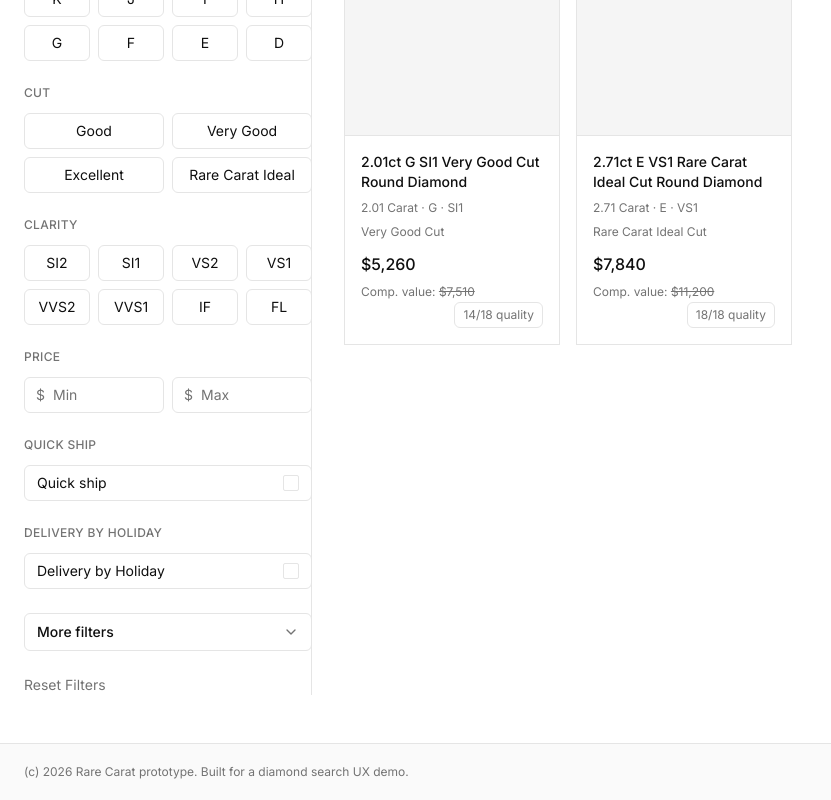
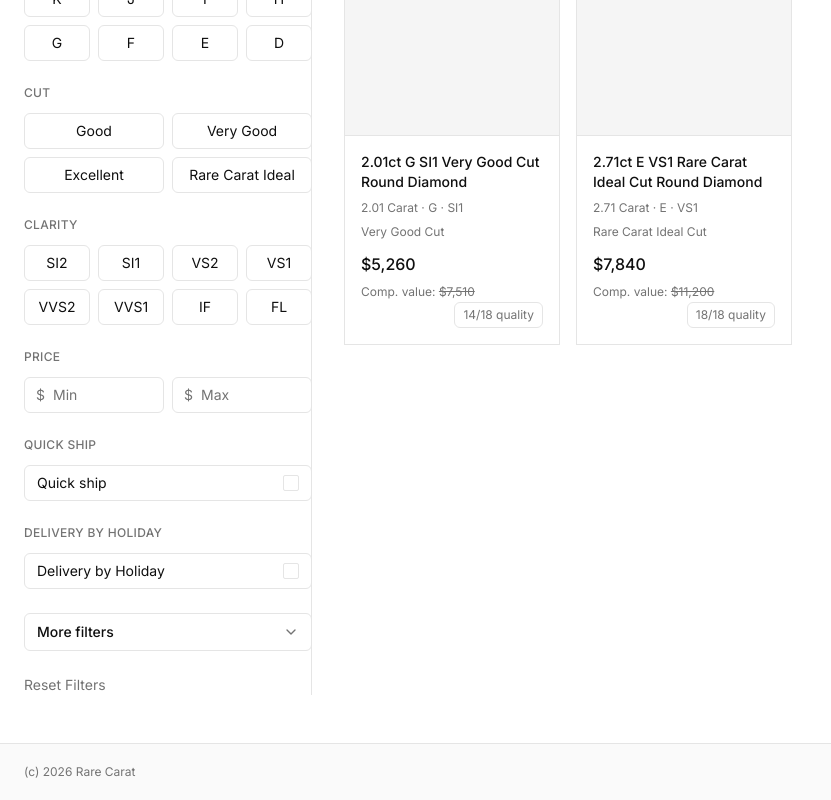
Before and after one commit to Nyaoke/Nyaoke, a Next.js app: page /diamond-search in a window 1280 px wide. Shown: the part 1009-1809 px from the top of the page, without its empty margins (0-831 px from the left). Built offline with nearby package versions, Linux system fonts and the light colour scheme.

Commit message:
Polish diamond search footer copy
Co-authored-by: Nyaoke <Nyaoke@users.noreply.github.com>

```diff
--- a/components/site-footer.tsx
+++ b/components/site-footer.tsx
@@ -2,7 +2,7 @@ export function SiteFooter() {
   return (
     <footer className="border-t border-rc-border bg-neutral-50">
       <div className="mx-auto max-w-7xl px-6 py-5 text-xs text-rc-muted">
-        (c) 2026 Rare Carat prototype. Built for a diamond search UX demo.
+        (c) 2026 Rare Carat
       </div>
     </footer>
   );
```
